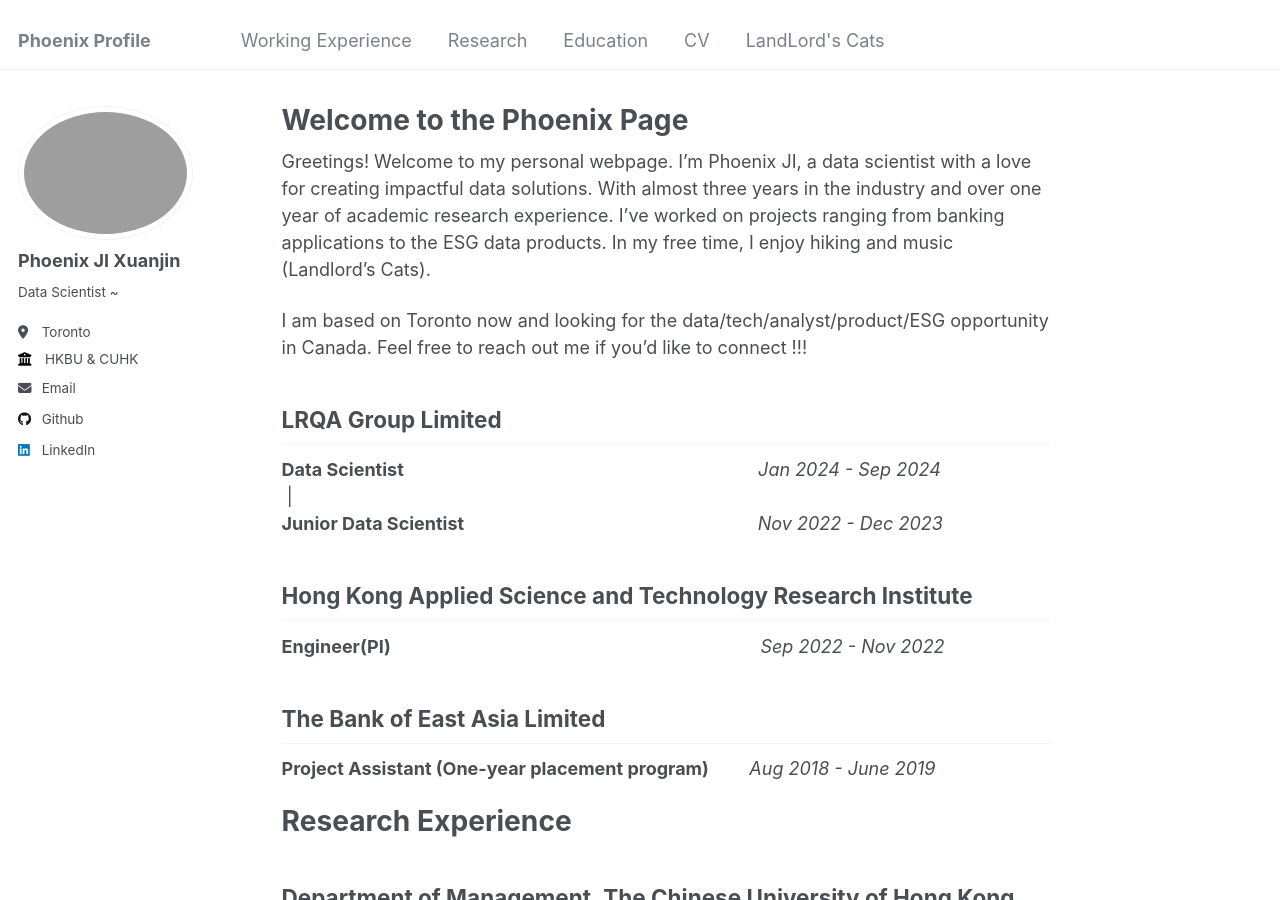
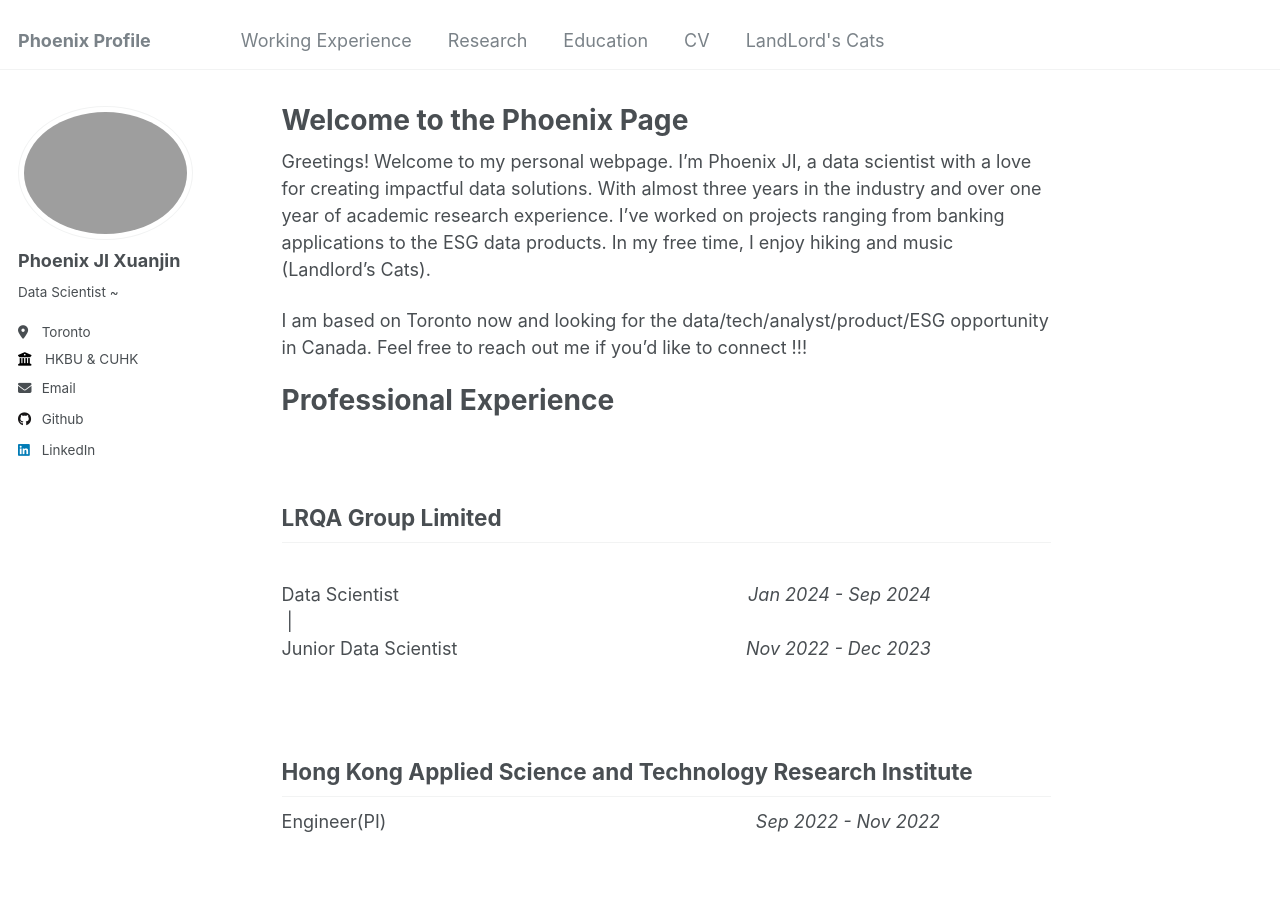
Before and after one commit to Phoenix-JI/phoenix-ji.github.io, a Jekyll site: the page built from _pages/about.md, in a window 1280 px wide and 900 px high. Built offline with Jekyll 4.4.1, drawn with Linux system fonts in a browser that asks for light colours.

Commit message:
Update experience_9

```diff
--- a/_pages/about.md
+++ b/_pages/about.md
@@ -12,40 +12,46 @@ Greetings! Welcome to my personal webpage. I'm Phoenix JI, a data scientist with
 I am based on Toronto now and looking for the data/tech/analyst/product/ESG opportunity in Canada. Feel free to reach out me if you'd like to connect !!!
 
 
-
+# Professional Experience
+<br>
 ## LRQA Group Limited
-
-
-**Data Scientist**  &nbsp;&nbsp;&nbsp;&nbsp;&nbsp;&nbsp;&nbsp;&nbsp;&nbsp;&nbsp;&nbsp;&nbsp;&nbsp;&nbsp;&nbsp;&nbsp;&nbsp;&nbsp;&nbsp;&nbsp;&nbsp;&nbsp;&nbsp;&nbsp;&nbsp;&nbsp;&nbsp;&nbsp;&nbsp;&nbsp;&nbsp;&nbsp;&nbsp;&nbsp;&nbsp;&nbsp;&nbsp;&nbsp;&nbsp;&nbsp;&nbsp;&nbsp;&nbsp;&nbsp;&nbsp;&nbsp;&nbsp;&nbsp;&nbsp;&nbsp;&nbsp;&nbsp;&nbsp;&nbsp;&nbsp;&nbsp;&nbsp;&nbsp;&nbsp;&nbsp;&nbsp;&nbsp;&nbsp;&nbsp;&nbsp;&nbsp;&nbsp;&nbsp;
+<br>
+Data Scientist&nbsp;&nbsp;&nbsp;&nbsp;&nbsp;&nbsp;&nbsp;&nbsp;&nbsp;&nbsp;&nbsp;&nbsp;&nbsp;&nbsp;&nbsp;&nbsp;&nbsp;&nbsp;&nbsp;&nbsp;&nbsp;&nbsp;&nbsp;&nbsp;&nbsp;&nbsp;&nbsp;&nbsp;&nbsp;&nbsp;&nbsp;&nbsp;&nbsp;&nbsp;&nbsp;&nbsp;&nbsp;&nbsp;&nbsp;&nbsp;&nbsp;&nbsp;&nbsp;&nbsp;&nbsp;&nbsp;&nbsp;&nbsp;&nbsp;&nbsp;&nbsp;&nbsp;&nbsp;&nbsp;&nbsp;&nbsp;&nbsp;&nbsp;&nbsp;&nbsp;&nbsp;&nbsp;&nbsp;&nbsp;&nbsp;&nbsp;&nbsp;&nbsp;
 *Jan 2024 - Sep 2024*
 <br>
 &nbsp;|
 <br>
-**Junior Data Scientist** &nbsp;&nbsp;&nbsp;&nbsp;&nbsp;&nbsp;&nbsp;&nbsp;&nbsp;&nbsp;&nbsp;&nbsp;&nbsp;&nbsp;&nbsp;&nbsp;&nbsp;&nbsp;&nbsp;&nbsp;&nbsp;&nbsp;&nbsp;&nbsp;&nbsp;&nbsp;&nbsp;&nbsp;&nbsp;&nbsp;&nbsp;&nbsp;&nbsp;&nbsp;&nbsp;&nbsp;&nbsp;&nbsp;&nbsp;&nbsp;&nbsp;&nbsp;&nbsp;&nbsp;&nbsp;&nbsp;&nbsp;&nbsp;&nbsp;&nbsp;&nbsp;&nbsp;&nbsp;&nbsp;&nbsp;&nbsp;
+Junior Data Scientist&nbsp;&nbsp;&nbsp;&nbsp;&nbsp;&nbsp;&nbsp;&nbsp;&nbsp;&nbsp;&nbsp;&nbsp;&nbsp;&nbsp;&nbsp;&nbsp;&nbsp;&nbsp;&nbsp;&nbsp;&nbsp;&nbsp;&nbsp;&nbsp;&nbsp;&nbsp;&nbsp;&nbsp;&nbsp;&nbsp;&nbsp;&nbsp;&nbsp;&nbsp;&nbsp;&nbsp;&nbsp;&nbsp;&nbsp;&nbsp;&nbsp;&nbsp;&nbsp;&nbsp;&nbsp;&nbsp;&nbsp;&nbsp;&nbsp;&nbsp;&nbsp;&nbsp;&nbsp;&nbsp;&nbsp;&nbsp;
 *Nov 2022 - Dec 2023*
 
+<br>
 
 ## Hong Kong Applied Science and Technology Research Institute
 
-**Engineer(PI)**
+Engineer(PI)
 &nbsp;&nbsp;&nbsp;&nbsp;&nbsp;&nbsp;&nbsp;&nbsp;&nbsp;&nbsp;&nbsp;&nbsp;&nbsp;&nbsp;&nbsp;&nbsp;&nbsp;&nbsp;&nbsp;&nbsp;&nbsp;&nbsp;&nbsp;&nbsp;&nbsp;&nbsp;&nbsp;&nbsp;&nbsp;&nbsp;&nbsp;&nbsp;&nbsp;&nbsp;&nbsp;&nbsp;&nbsp;&nbsp;&nbsp;&nbsp;&nbsp;&nbsp;&nbsp;&nbsp;&nbsp;&nbsp;&nbsp;&nbsp;&nbsp;&nbsp;&nbsp;&nbsp;&nbsp;&nbsp;&nbsp;&nbsp;&nbsp;&nbsp;&nbsp;&nbsp;&nbsp;&nbsp;&nbsp;&nbsp;&nbsp;&nbsp;&nbsp;&nbsp;&nbsp;&nbsp;&nbsp;
 *Sep 2022 - Nov 2022*
 
+<br>
 
 ## The Bank of East Asia Limited
 
-**Project Assistant (One-year placement program)** &nbsp;&nbsp;&nbsp;&nbsp;&nbsp;&nbsp;
+Project Assistant (One-year placement program) &nbsp;&nbsp;&nbsp;&nbsp;&nbsp;&nbsp;
 *Aug 2018 - June 2019*
 
+<br>
+<br>
 
 # Research Experience
 
 ## Department of Management, The Chinese University of Hong Kong
 
-**Part-time Research Assistant**
+Part-time Research Assistant
 &nbsp;&nbsp;&nbsp;&nbsp;&nbsp;&nbsp;&nbsp;&nbsp;&nbsp;&nbsp;&nbsp;&nbsp;&nbsp;&nbsp;&nbsp;&nbsp;&nbsp;&nbsp;&nbsp;&nbsp;&nbsp;&nbsp;&nbsp;&nbsp;&nbsp;&nbsp;&nbsp;&nbsp;&nbsp;&nbsp;&nbsp;&nbsp;&nbsp;&nbsp;&nbsp;&nbsp;&nbsp;&nbsp;&nbsp;&nbsp;&nbsp;
 *Mar 2023 - Aug 2024*
 
+<br>
+<br>
 
 # Education
 
```
